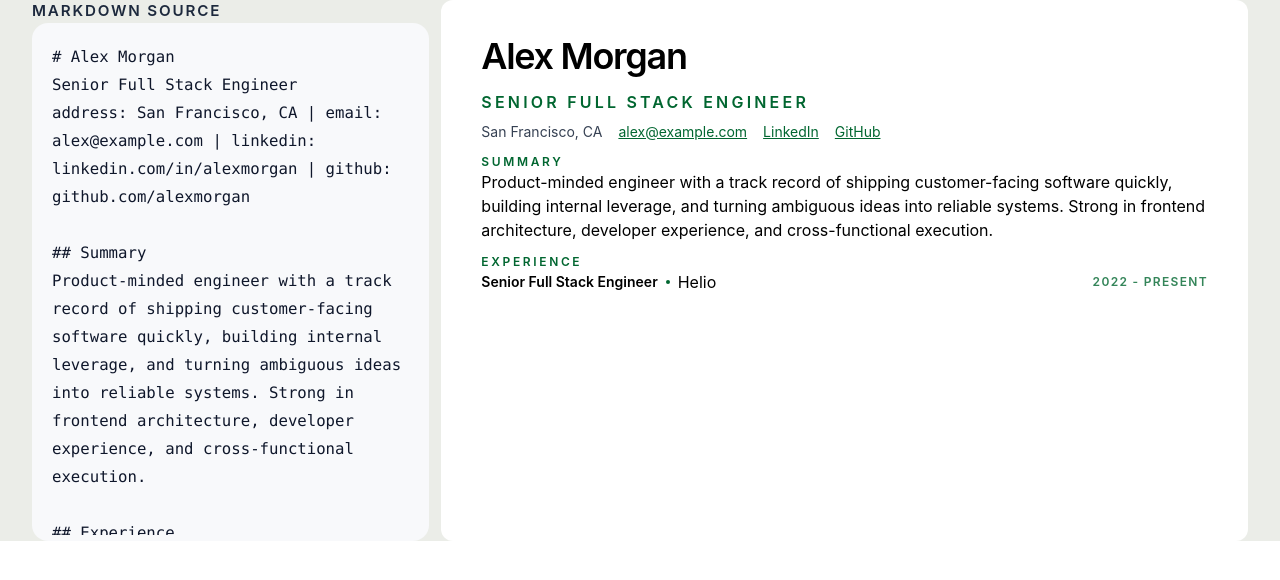
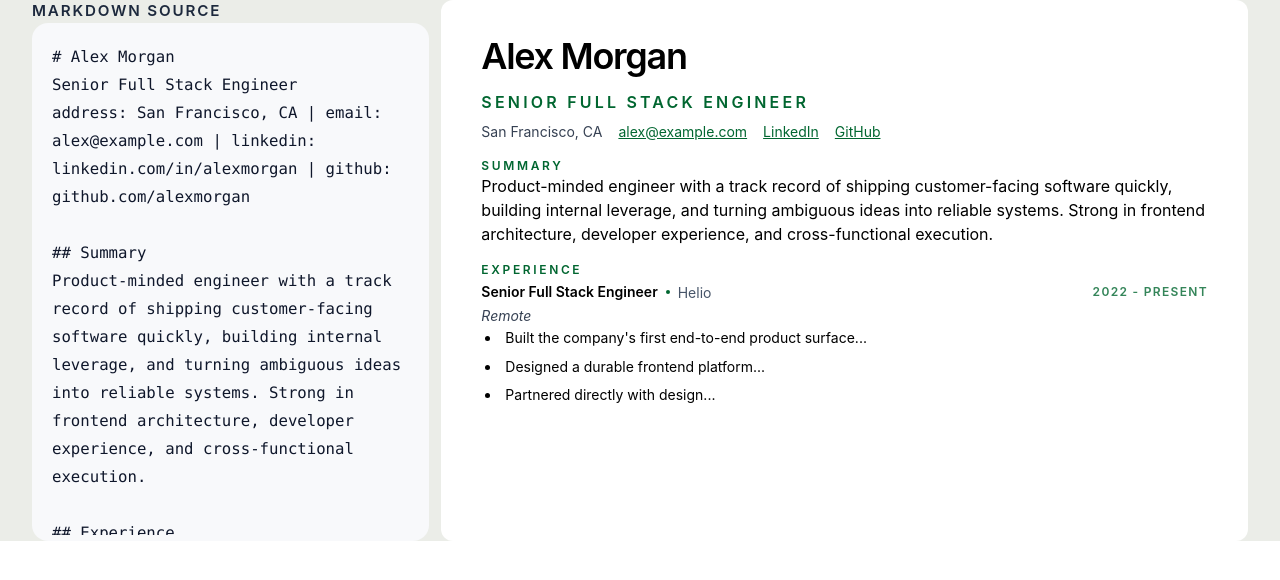
Before and after one commit to hatef-dev/resume, a Vue app: page / in a window 1280 px wide. Shown: the top 580 px of the page. Built offline with nearby package versions, Linux system fonts and the light colour scheme.

Commit message:
add selection and these thing

```diff
--- a/src/App.vue
+++ b/src/App.vue
@@ -16,7 +16,7 @@
           ></textarea>
         </div>
       </aside>
-      <aside class="col-span-2 bg-white p-10 rounded-xl">
+      <aside class="col-span-2 bg-white p-10 rounded-xl overflow-auto">
         <div v-for="(section, i) in sections" :key="i">
           <!-- HEADER -->
           <div v-if="section.type === 'header'">
@@ -55,7 +55,7 @@
           </div>
 
           <!-- SECTION -->
-          <div v-if="section.type === 'section'" class="mt-3">
+          <div v-if="section.type === 'section'" class="mt-4">
             <h2
               class="shrink-0 font-semibold uppercase tracking-[0.22em] padding-indicator text-green-800 text-xs"
             >
@@ -66,19 +66,31 @@
           </div>
 
           <!-- EXPERIENCE -->
-          <div v-if="section.title === 'Experience'" class="">
-            <div v-for="(item, i) in section.items" :key="i">
-              <div class="flex items-center justify-between">
+          <div class="flex flex-col gap-y-2">
+            <div v-for="(item, i) in section.items" :key="i" class="">
+              <div>
+                <div class="flex items-center justify-between mt-1">
                   <div class="flex gap-x-2 items-center">
                     <h3 class="font-semibold text-sm">{{ item.title }}</h3>
                     <span class="w-1 h-1 rounded-full bg-green-800"></span>
-                  <p>{{ item.company }}</p>
+                    <p class="text-[14px] text-[#475569]">{{ item.company }}</p>
                   </div>
                   <p
+                    v-if="item.period"
                     class="shrink-0 text-green-800/80 text-right font-semibold uppercase tracking-[0.11em] text-xs"
                   >
                     {{ item.period }}
                   </p>
+                </div>
+                <span class="text-sm py-2 text-gray-700 italic">{{ item.location }}</span>
+
+                <ul
+                  class="space-y-1.5 pl-5 list-outside list-disc text-black text-sm leading-relaxed font-semibold"
+                >
+                  <li v-for="(point, j) in item.highlights" :key="j" class="pl-1 font-normal">
+                    {{ point }}
+                  </li>
+                </ul>
               </div>
             </div>
           </div>
```
Lines whose indentation alone changed are shown as unchanged.
